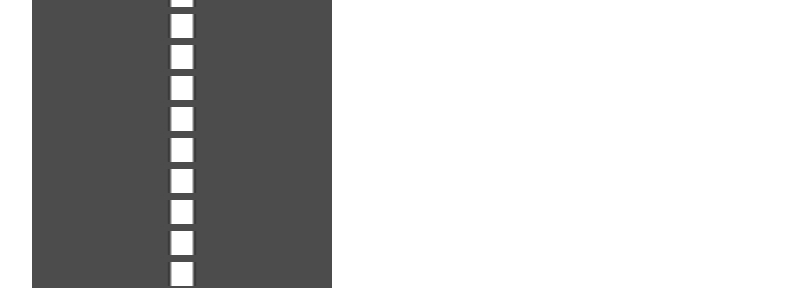
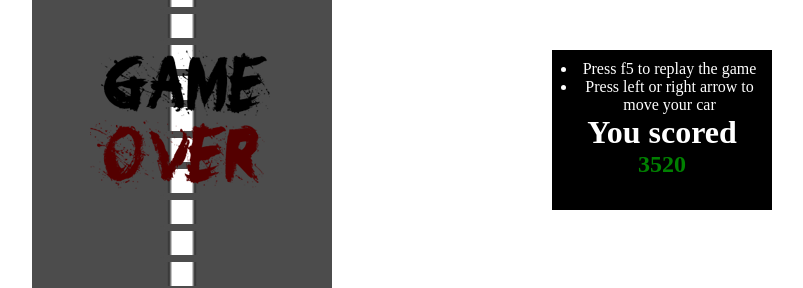
Before and after one commit to poudelprakash/Car-Race, a plain HTML site: page index.html in a window 1280 px wide. Shown: the top 288 px of the page, without its empty margins (458-1261 px from the left). Drawn offline with Linux system fonts and the light colour scheme.

Commit message:
score added

```diff
--- a/css/layout.css
+++ b/css/layout.css
@@ -28,3 +28,31 @@
 	background:url(../images/hero-car.png);
 	position: absolute;
 }
+#game-over{
+	background:url(../images/game-over.png);
+	color:white;
+	width:200px;
+	height:140px;
+	position: absolute;
+	left:50px;
+	top: 50px;
+	display: none;
+}
+.menu{
+	background-color: #000;
+	color:white;
+	width:200px;
+	height:140px;
+	position: absolute;
+	right:50px;
+	top: 50px;
+	padding: 10px;
+	text-align: center;
+}
+.menu ul li{
+	margin-left: 15px;
+}
+.menu h2{
+
+	color: green;
+}
--- a/index.html
+++ b/index.html
@@ -1,7 +1,7 @@
 <!DOCTYPE html>
 <html>
 <head>
-	<title>Car Race</title>
+	<title></title>
 	<title></title>
 	<link rel="stylesheet" type="text/css" href="css/reset.css">
 	<link rel="stylesheet" type="text/css" href="css/layout.css">
@@ -9,10 +9,18 @@
 <body>
 	<div id="game-window">
 		<div id="background">
-
 		</div>
 		<div id="content"></div>
+		<div id="game-over"></div>
 	</div>
+	<div class="menu">
+		<ul>
+			<li>Press f5 to replay the game</li>
+			<li>Press left or right arrow to move your car</li>
+		</ul>
+	<div id="score"></div>
+	</div>
+
 <script type="text/javascript" src="js/race.js"></script>
 </body>
 </html>
--- a/js/race.js
+++ b/js/race.js
@@ -4,6 +4,9 @@ var backPos=0;//default background position
 var oppCounter=1;//count the number of opponents
 var hCount=1;
 var hx=100;
+var score=0;
+var eScore=document.getElementById("score");
+console.log(eScore);
 var hero=document.getElementsByClassName("hero");
 		document.addEventListener('keydown', function(event) {
 		    if(event.keyCode == 37) {//for left press
@@ -61,15 +64,18 @@ function gameLoop (){
 	this.moveTrackDownwards=function(){
 		background.style.top = backPos+"px";
 		backPos-=2;
+		score+=20;//calculates score
 	}
 	this.collisionDetection=function(){
 		if(that.y==204 && that.x==hx){
+			 eScore.innerHTML="<h1>You scored</h1><h2>"+score+"</h2>";//display score at end of game
 				that.gameOver();
 			}
 	}
 	this.gameOver=function(){
 		clearInterval(setI)
-		alert("game over");
+		var gOver=document.getElementById("game-over");
+		gOver.style.display="block";
 	}
 }
 var setI=setInterval(game,1500);
```
Also changed, not shown: images/game-over.png (added), images/hero-car.png, images/track.png (deleted).
